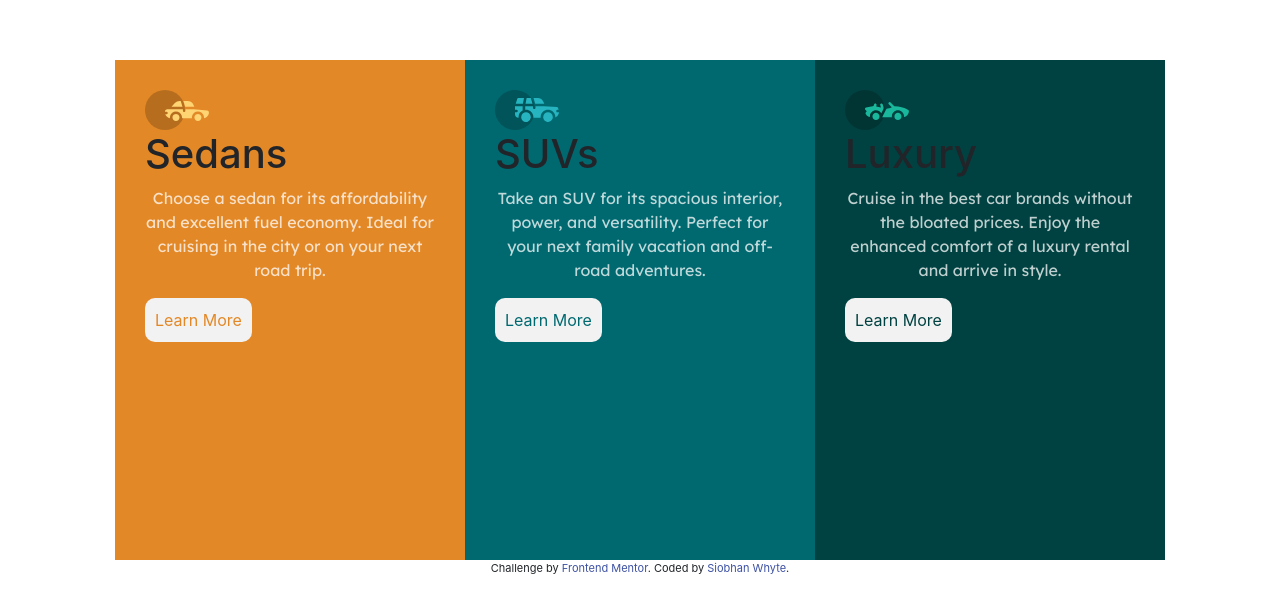
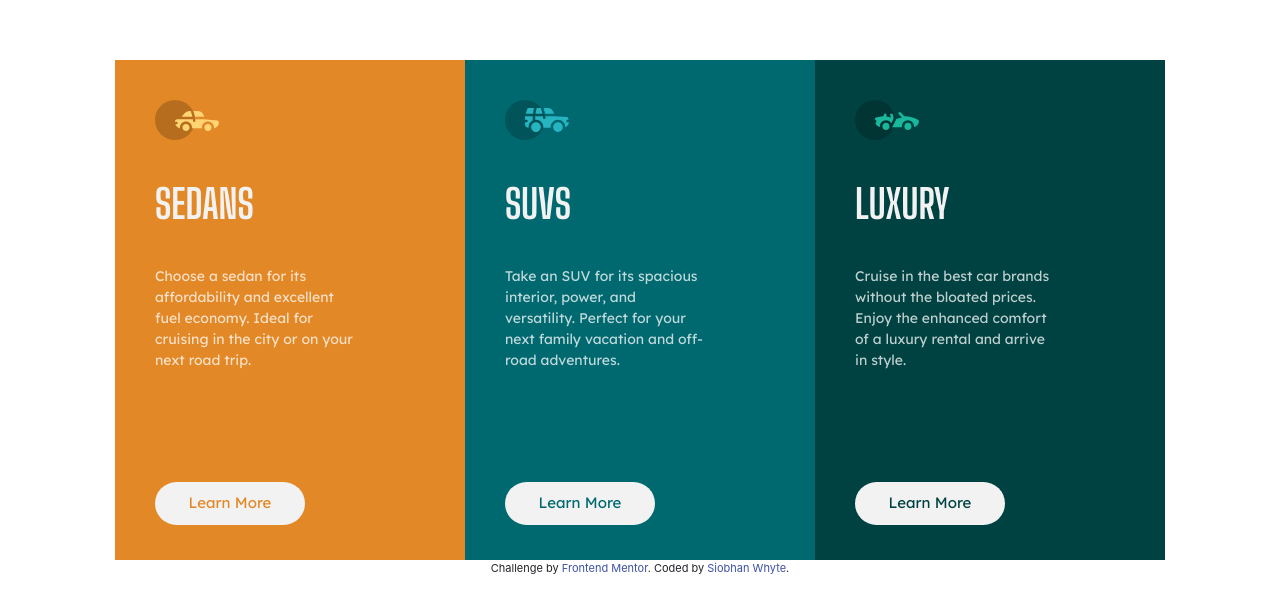
Before and after one commit to SiobhanWhyte/3-column-preview-card-component-main, a plain HTML site: page index.html in a window 1280 px wide. Shown: the part 140-752 px from the top of the page. Drawn offline with nearby package versions, Linux system fonts and the light colour scheme.

Commit message:
layout css final edits

```diff
--- a/index.html
+++ b/index.html
@@ -17,7 +17,7 @@
   <div class="box orange-box">
     <img src="images/icon-sedans.svg"
 alt="sedan" />
-  <h1>Sedans</h1>
+  <h1>SEDANS</h1>
  <p> Choose a sedan for its affordability and excellent fuel economy. Ideal for cruising in the city
   or on your next road trip.</p>
   <button type="button" class="orange-button">Learn More</button>
@@ -27,7 +27,7 @@ alt="sedan" />
 <div class="box blue-box">
   <img src="images/icon-suvs.svg"
 alt="suvs" />
-  <h1>SUVs</h1>
+  <h1>SUVS</h1>
   <p>Take an SUV for its spacious interior, power, and versatility. Perfect for your next family vacation
   and off-road adventures.</p>
   <button type="button" class="blue-button">Learn More</button>
@@ -36,7 +36,7 @@ alt="suvs" />
   <div class="box green-box">
     <img src="images/icon-luxury.svg"
 alt="luxury" />
-  <h1>Luxury</h1>
+  <h1>LUXURY</h1>
   <p>Cruise in the best car brands without the bloated prices. Enjoy the enhanced comfort of a luxury
   rental and arrive in style.</p>
   <button type="button" class="green-button">Learn More</button>
--- a/style.css
+++ b/style.css
@@ -8,19 +8,25 @@
 body {
     font-size: 150px;
     padding-top: 200px;
-
-
 }
 
 h1 {
     font-family: 'Big Shoulders Display', cursive;
     color: hsl(0, 0%, 95%);
+    margin: 0;
+    padding-right: 30px;
+    padding-top: 40px;
+    padding-bottom: 30px;
+    text-align: left;
+    font-size: 15px;
     }
 
 p {
 font-family: 'Lexend Deca', sans-serif;
 color: hsla(0, 0%, 100%, 0.75);
-text-align: center;
+text-align: left;
+width: 200px;
+font-size: 14px;
 }
 
 .container {
@@ -34,53 +40,72 @@ text-align: center;
 .box {
     position: relative;
     overflow: hidden;
-    padding: 30px;
+    padding: 40px;
     margin:0;
     width: 350px;
     height: 500px;
     display:list-item;
-
 }
 
 .orange-box {
     background-color: hsl(31, 77%, 52%);
-
+    font-family: 'Big Shoulders Display', cursive;
+    color: hsl(0, 0%, 95%);
 }
 
 .blue-box {
     background-color:hsl(184, 100%, 22%);
+    font-family: 'Big Shoulders Display', cursive;
+    color: hsl(0, 0%, 95%);
 }
 
 .green-box {
     background-color:hsl(179, 100%, 13%);
+    font-family: 'Big Shoulders Display', cursive;
+    color: hsl(0, 0%, 95%);
 }
+
+
 
 .orange-button {
 background-color: hsl(0, 0%, 95%);
 color:  hsl(31, 77%, 52%);
+margin-top: 95px;
     padding: 10px;
-border-radius: 10px;
+    border-radius: 25px;
     border: hsl(0, 0%, 95%);
     align-items: center;
+    width: 150px;
+    font-size: 15px;
+    font-family: 'Lexend Deca', sans-serif;
 }
 
 .blue-button {
     background-color: hsl(0, 0%, 95%);
     color:hsl(184, 100%, 22%);
+    margin-top: 95px;
     padding: 10px;
-border-radius: 10px;
+    border-radius: 25px;
     border: hsl(0, 0%, 95%);
     align-items: center;
+    width: 150px;
+    font-size: 15px;
+    font-family: 'Lexend Deca', sans-serif;
 
 }
 
 .green-button {
     background-color: hsl(0, 0%, 95%);
     color:hsl(179, 100%, 13%);
+    margin-top: 95px;
     padding: 10px;
-    border-radius: 10px;
+    border-radius: 25px;
     border: hsl(0, 0%, 95%);
     align-items: center;
+    width: 150px;
+    font-size: 15px;
+    font-family: 'Lexend Deca', sans-serif;
+
 
 }
 
```
Lines whose indentation alone changed are shown as unchanged.
